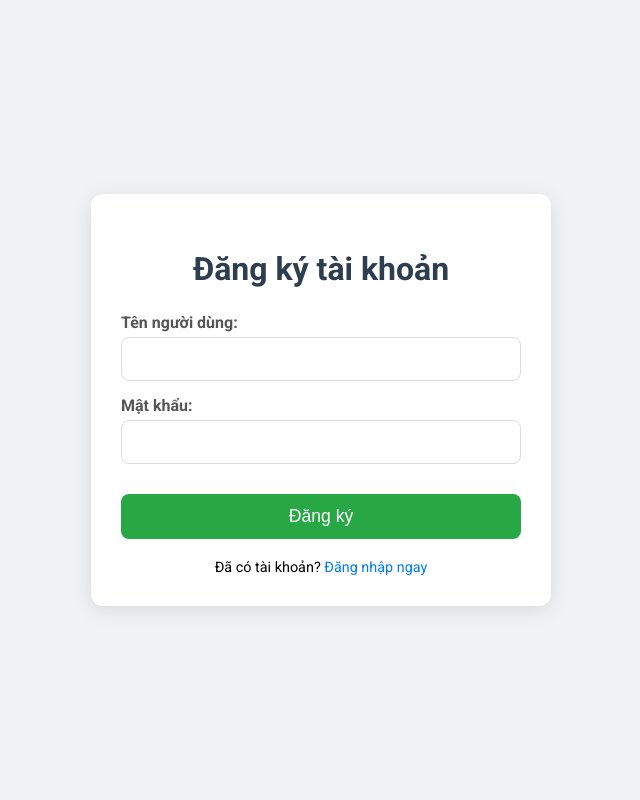
After one commit to ShibaDeku29/ProjectAI, a Flask app: page /register in a window 1280 px wide. The commit adds this page. Shown: the whole page, without its empty margins (319-959 px from the left). Run offline with Flask 3, Linux system fonts and the light colour scheme.

```diff
--- a/app.py
+++ b/app.py
@@ -1,12 +1,13 @@
-# app.py (Đã sửa lỗi)
 import eventlet # Import eventlet
-eventlet.monkey_patch() # Gọi monkey_patch() ngay từ đầu
+eventlet.monkey_patch() # Gọi monkey_patch() ngay từ đầu để tránh lỗi context
 
 import os
-from flask import Flask, render_template, request
+from flask import Flask, render_template, request, redirect, url_for, flash
 from flask_socketio import SocketIO
 from flask_sqlalchemy import SQLAlchemy
 from flask_migrate import Migrate
+from flask_login import LoginManager, UserMixin, login_user, logout_user, login_required, current_user
+from werkzeug.security import generate_password_hash, check_password_hash
 
 from config import Config
 from events import register_events
@@ -14,33 +15,120 @@ from events import register_events
 app = Flask(__name__)
 app.config.from_object(Config)
 
+# Khởi tạo đối tượng SQLAlchemy và Migrate
 db = SQLAlchemy(app)
 migrate = Migrate(app, db)
 
+# Cấu hình Flask-Login
+login_manager = LoginManager()
+login_manager.init_app(app)
+login_manager.login_view = 'login' # Tên hàm view cho trang đăng nhập (sẽ chuyển hướng đến đây nếu chưa đăng nhập)
+
+@login_manager.user_loader
+def load_user(user_id):
+    """
+    Hàm này được Flask-Login sử dụng để tải người dùng từ ID phiên (session ID).
+    """
+    return User.query.get(int(user_id))
+
+# Định nghĩa Model cho bảng tin nhắn
 class Message(db.Model):
     id = db.Column(db.Integer, primary_key=True)
     username = db.Column(db.String(80), nullable=False)
     message = db.Column(db.String(500), nullable=False)
-    timestamp = db.Column(db.DateTime, default=db.func.now())
+    timestamp = db.Column(db.DateTime, default=db.func.now()) # Thời gian tạo tin nhắn
 
     def __repr__(self):
         return f'<Message {self.username}: {self.message}>'
 
+    # Phương thức để chuyển đổi đối tượng tin nhắn thành từ điển, tiện cho việc gửi qua SocketIO
     def to_dict(self):
         return {
             'username': self.username,
             'message': self.message,
-            'timestamp': self.timestamp.isoformat()
+            'timestamp': self.timestamp.isoformat() # Chuyển đổi datetime sang chuỗi ISO 8601
         }
+
+# Định nghĩa Model cho bảng người dùng
+class User(UserMixin, db.Model): # UserMixin cung cấp các thuộc tính và phương thức cần thiết cho Flask-Login
+    id = db.Column(db.Integer, primary_key=True)
+    username = db.Column(db.String(80), unique=True, nullable=False)
+    password_hash = db.Column(db.String(128), nullable=False)
+
+    def set_password(self, password):
+        self.password_hash = generate_password_hash(password)
+
+    def check_password(self, password):
+        return check_password_hash(self.password_hash, password)
+
+    def __repr__(self):
+        return f'<User {self.username}>'
+
 
 socketio = SocketIO(app)
 
-register_events(socketio, db)
+# Đăng ký các sự kiện SocketIO, truyền đối tượng 'db' và 'current_user' để các hàm xử lý sự kiện có thể tương tác với DB và biết người dùng hiện tại
+register_events(socketio, db, current_user)
 
 @app.route('/')
+@login_required # Chỉ cho phép người dùng đã đăng nhập truy cập trang chat
 def index():
     return render_template('index.html')
 
+@app.route('/register', methods=['GET', 'POST'])
+def register():
+    if current_user.is_authenticated: # Nếu đã đăng nhập, chuyển hướng về trang chat
+        return redirect(url_for('index'))
+
+    if request.method == 'POST':
+        username = request.form.get('username')
+        password = request.form.get('password')
+
+        user = User.query.filter_by(username=username).first()
+        if user:
+            flash('Tên người dùng đã tồn tại!', 'danger')
+        else:
+            new_user = User(username=username)
+            new_user.set_password(password)
+            db.session.add(new_user)
+            db.session.commit()
+            flash('Đăng ký thành công! Vui lòng đăng nhập.', 'success')
+            return redirect(url_for('login'))
+    return render_template('register.html')
+
+@app.route('/login', methods=['GET', 'POST'])
+def login():
+    if current_user.is_authenticated: # Nếu đã đăng nhập, chuyển hướng về trang chat
+        return redirect(url_for('index'))
+
+    if request.method == 'POST':
+        username = request.form.get('username')
+        password = request.form.get('password')
+
+        user = User.query.filter_by(username=username).first()
+        if user and user.check_password(password):
+            login_user(user) # Đăng nhập người dùng
+            flash('Đăng nhập thành công!', 'success')
+            next_page = request.args.get('next') # Lấy URL mà người dùng muốn truy cập trước đó (nếu có)
+            return redirect(next_page or url_for('index'))
+        else:
+            flash('Tên người dùng hoặc mật khẩu không đúng!', 'danger')
+    return render_template('login.html')
+
+@app.route('/logout')
+@login_required # Yêu cầu đăng nhập để đăng xuất
+def logout():
+    logout_user()
+    flash('Bạn đã đăng xuất!', 'info')
+    return redirect(url_for('login'))
+
+
 if __name__ == '__main__':
+    # Đảm bảo app_context được tạo để db.create_all() hoạt động
+    # Chạy lệnh này để tạo bảng User và Message nếu chưa có (chỉ cho phát triển cục bộ với SQLite)
+    # Với PostgreSQL trên Render, bạn sẽ dùng 'flask db upgrade' trong Start Command.
+    with app.app_context():
+        db.create_all()
+
     port = int(os.environ.get('PORT', 5000))
     socketio.run(app, host='0.0.0.0', port=port, debug=Config.DEBUG)
--- /dev/null
+++ b/templates/register.html
@@ -0,0 +1,132 @@
+<!DOCTYPE html>
+<html lang="en">
+<head>
+    <meta charset="UTF-8">
+    <meta name="viewport" content="width=device-width, initial-scale=1.0">
+    <title>Đăng ký</title>
+    <link href="https://fonts.googleapis.com/css2?family=Roboto:wght@400;700&display=swap" rel="stylesheet">
+    <style>
+        body {
+            font-family: 'Roboto', Arial, sans-serif;
+            background-color: #f0f2f5;
+            display: flex;
+            justify-content: center;
+            align-items: center;
+            min-height: 100vh;
+            margin: 0;
+        }
+        .container {
+            background-color: #ffffff;
+            border-radius: 12px;
+            box-shadow: 0 4px 20px rgba(0, 0, 0, 0.1);
+            padding: 30px;
+            width: 100%;
+            max-width: 400px;
+            text-align: center;
+        }
+        h2 {
+            color: #2c3e50;
+            margin-bottom: 25px;
+            font-size: 2em;
+        }
+        .form-group {
+            margin-bottom: 15px;
+            text-align: left;
+        }
+        .form-group label {
+            display: block;
+            margin-bottom: 5px;
+            font-weight: bold;
+            color: #555;
+        }
+        .form-group input {
+            width: 100%;
+            padding: 12px;
+            border: 1px solid #ddd;
+            border-radius: 8px;
+            font-size: 1em;
+            box-sizing: border-box;
+        }
+        .form-group input:focus {
+            border-color: #28a745; /* Màu xanh lá cho focus */
+            box-shadow: 0 0 0 3px rgba(40, 167, 69, 0.25);
+            outline: none;
+        }
+        button {
+            width: 100%;
+            padding: 12px;
+            background-color: #28a745;
+            color: white;
+            border: none;
+            border-radius: 8px;
+            font-size: 1.1em;
+            cursor: pointer;
+            transition: background-color 0.3s ease;
+            margin-top: 15px;
+        }
+        button:hover {
+            background-color: #218838;
+        }
+        .flash-message {
+            padding: 10px;
+            margin-bottom: 15px;
+            border-radius: 5px;
+            font-weight: bold;
+        }
+        .flash-message.success {
+            background-color: #d4edda;
+            color: #155724;
+            border: 1px solid #c3e6cb;
+        }
+        .flash-message.danger {
+            background-color: #f8d7da;
+            color: #721c24;
+            border: 1px solid #f5c6cb;
+        }
+        .flash-message.info {
+            background-color: #d1ecf1;
+            color: #0c5460;
+            border: 1px solid #bee5eb;
+        }
+        .links {
+            margin-top: 20px;
+            font-size: 0.9em;
+        }
+        .links a {
+            color: #007bff;
+            text-decoration: none;
+        }
+        .links a:hover {
+            text-decoration: underline;
+        }
+    </style>
+</head>
+<body>
+    <div class="container">
+        <h2>Đăng ký tài khoản</h2>
+        {% with messages = get_flashed_messages(with_categories=true) %}
+            {% if messages %}
+                <ul class="flash-messages">
+                {% for category, message in messages %}
+                    <li class="flash-message {{ category }}">{{ message }}</li>
+                {% endfor %}
+                </ul>
+            {% endif %}
+        {% endwith %}
+        <form method="POST">
+            <div class="form-group">
+                <label for="username">Tên người dùng:</label>
+                <input type="text" id="username" name="username" required>
+            </div>
+            <div class="form-group">
+                <label for="password">Mật khẩu:</label>
+                <input type="password" id="password" name="password" required>
+            </div>
+            <button type="submit">Đăng ký</button>
+        </form>
+        <div class="links">
+            Đã có tài khoản? <a href="{{ url_for('login') }}">Đăng nhập ngay</a>
+        </div>
+    </div>
+</body>
+</html>
```
Also changed, not shown: events.py (+24 -19 lines), requirements.txt (+7 -4 lines), templates/index.html (+84 -48 lines), templates/login.html (added, +132 -0 lines).
